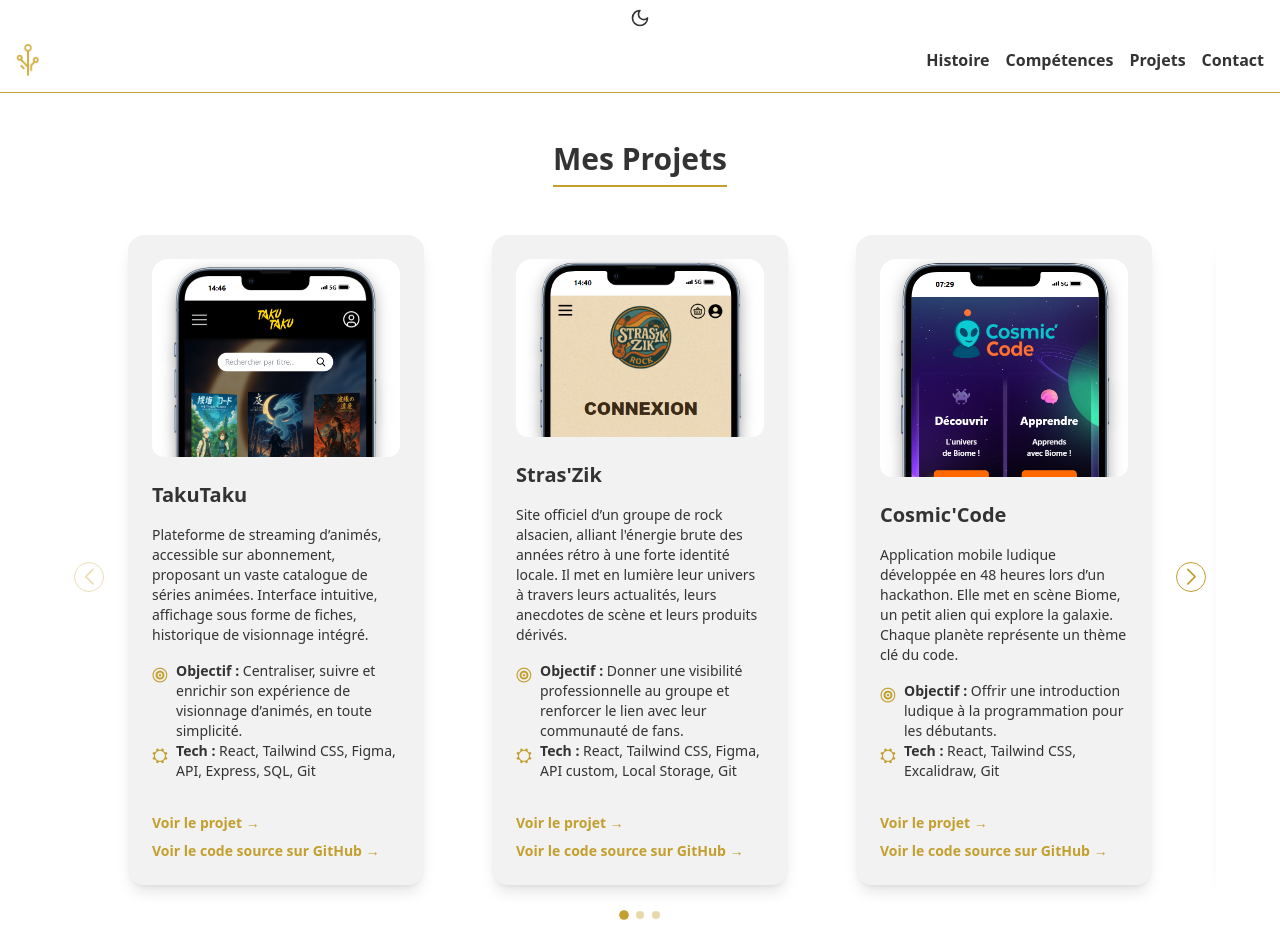
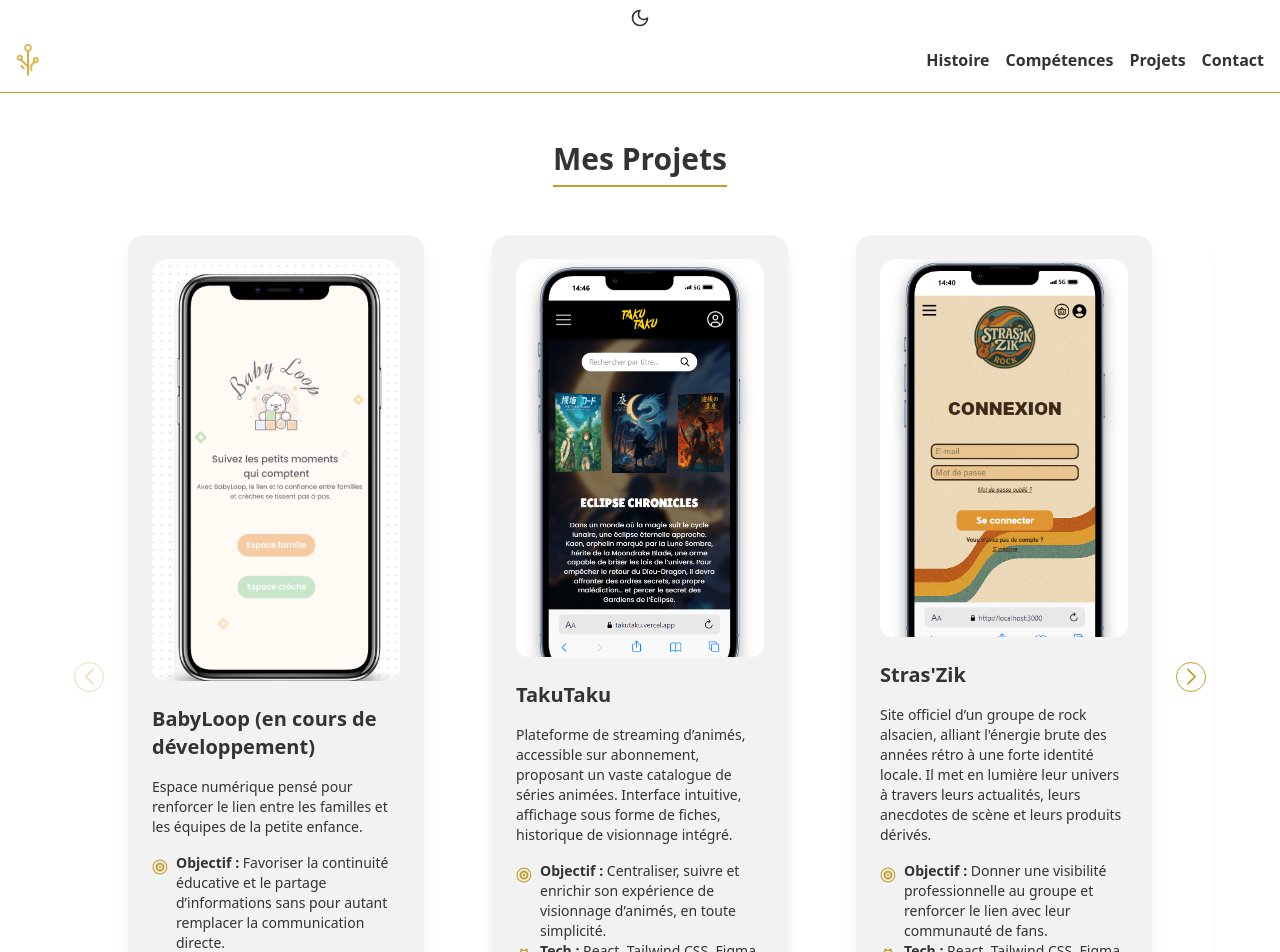
Before and after one commit to AlexandraPASTOR/PORTFOLIO, a React (Vite) app: page /projets in a window 1280 px wide. Shown: the top 952 px of the page. Built offline with nearby package versions, Linux system fonts and the light colour scheme.

Commit message:
add babyloop project

```diff
--- a/src/pages/Projects.tsx
+++ b/src/pages/Projects.tsx
@@ -11,9 +11,21 @@ import straszik from '../assets/straszik.png';
 import cosmiccode from '../assets/cosmic-code.png';
 import takutaku from '../assets/takutaku.png';
 import portfolio from '../assets/portfolio.png';
+import babyloop from '../assets/babyloop.png';
 
 function Projects() {
   const projects = [
+     {
+      title: 'BabyLoop (en cours de développement)',
+      description:
+        'Espace numérique pensé pour renforcer le lien entre les familles et les équipes de la petite enfance.',
+      objectif:
+        'Favoriser la continuité éducative et le partage d’informations sans pour autant remplacer la communication directe.',
+      technologies_utilisées: 'à venir',
+      imageUrl: babyloop,
+      gitHubLink: '#',
+      link: '#',
+    },
         {
       title: 'TakuTaku',
       description:
@@ -88,8 +100,8 @@ function Projects() {
       >
         {projects.map((project, index) => (
           <SwiperSlide key={index}  className="px-12 md:px-16 pb-12 h-full">
-<div className="bg-[var(--color-block)] rounded-2xl shadow-lg p-6 flex flex-col justify-between min-h-[650px] max-h-[650px] h-full hover:shadow-xl transition-shadow duration-300">
-                <div className="scrollable overflow-x-hidden overflow-y-auto max-h-[500px] mb-4 rounded-xl">
+<div className="bg-[var(--color-block)] rounded-2xl shadow-lg p-6 flex flex-col justify-between min-h-[850px] max-h-[850px] h-full hover:shadow-xl transition-shadow duration-300">
+                <div className="scrollable overflow-x-hidden overflow-y-auto min-h-[350px] max-h-[500px] mb-4 rounded-xl">
   <ZoomImage
     src={project.imageUrl}
     alt={project.title}
```
Also changed, not shown: src/assets/babyloop.png (added).
